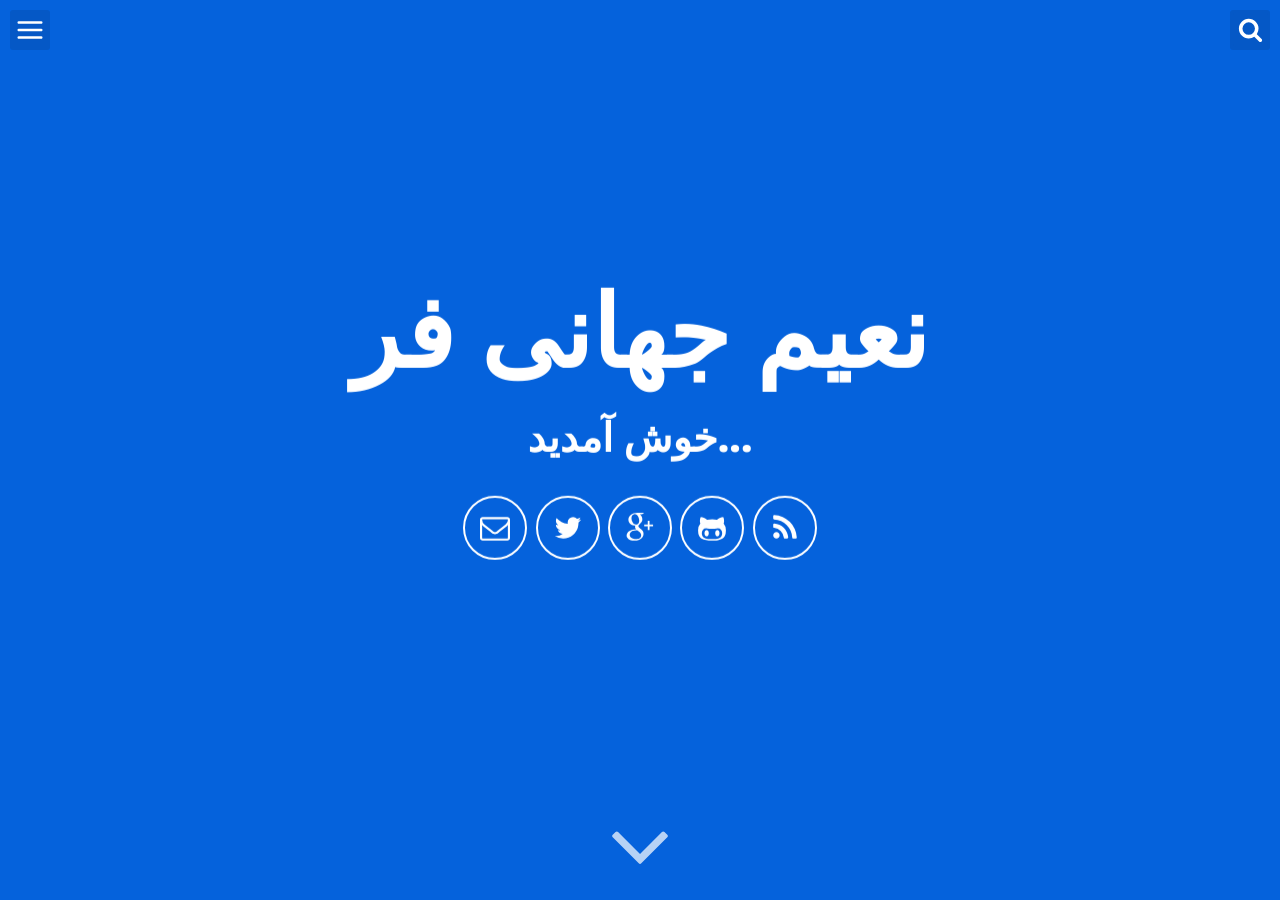
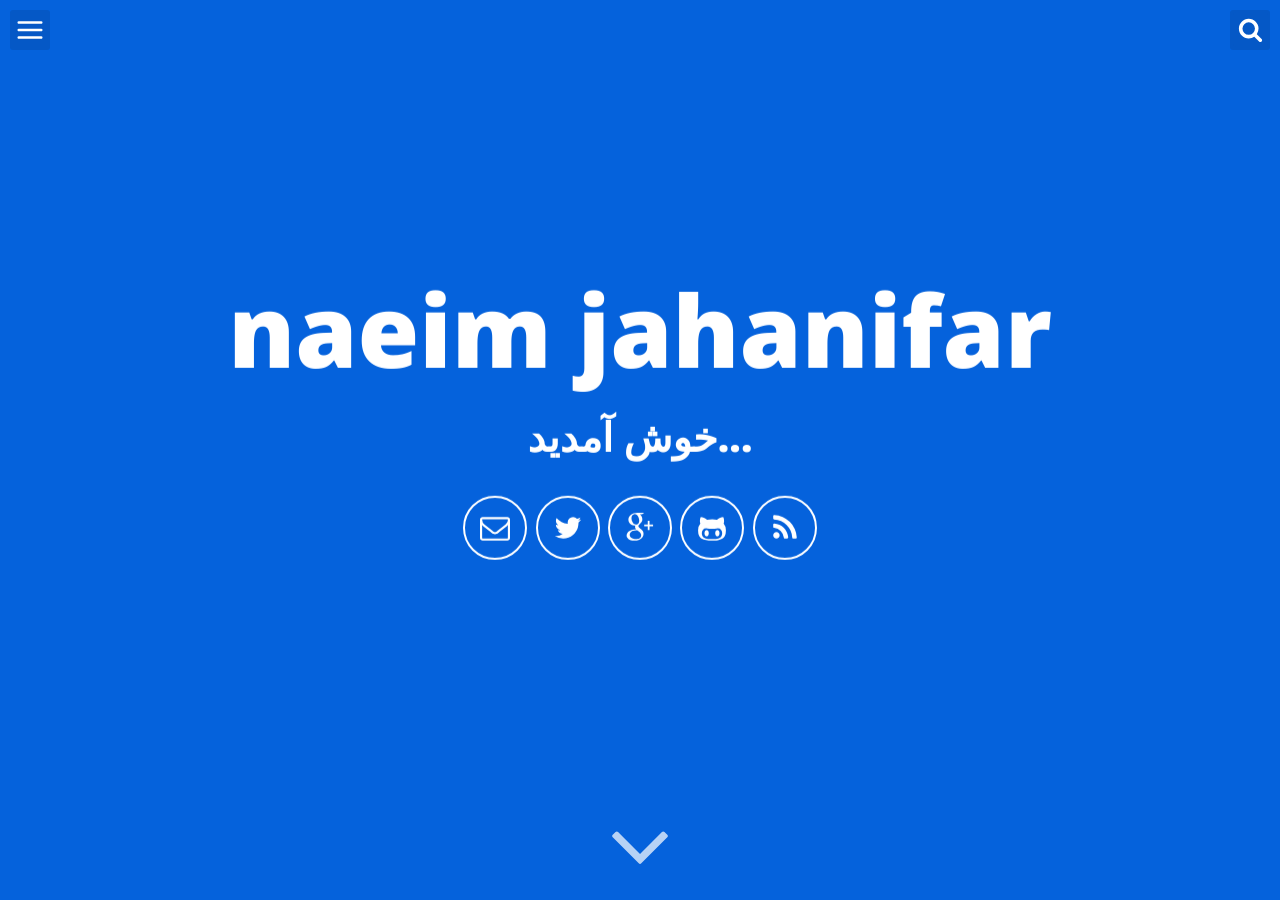
Before and after one commit to naeimj/naeimj.github.io, a Jekyll site: the page built from index.html, in a window 1280 px wide and 900 px high. Built offline with Jekyll 4.4.1, drawn with Linux system fonts in a browser that asks for light colours; part of the change alters nothing that is shown.

Commit message:
Update _config.yml

```diff
--- a/_config.yml
+++ b/_config.yml
@@ -4,7 +4,7 @@ baseurl: "" # the subpath of your site, e.g. /blog/
 url: "http://naeimjahanifar.ir" # the base hostname & protocol for your site
 
 # User settings
-username: نعیم جهانی فر
+username: naeim jahanifar
 user_description: Anon Developer at Lorem Ipsum Dolor
 user_title: خوش آمدید...
 email: naeim.jahanifar@gmail.com
@@ -29,13 +29,13 @@ compress_html:
 # Links to include in menu navigation
 # For external links add external: true
 links:
-  - title: Home
+  - title: صفحه اصلی
     url: /
-  - title: Series
+  - title: مجموعه ها
     url: /series
-  - title: Tags
+  - title: برچسب ها
     url: /tags
-  - title: About Me
+  - title: درباره من
     url: /about
 
 # exclude my node related stuff
```
